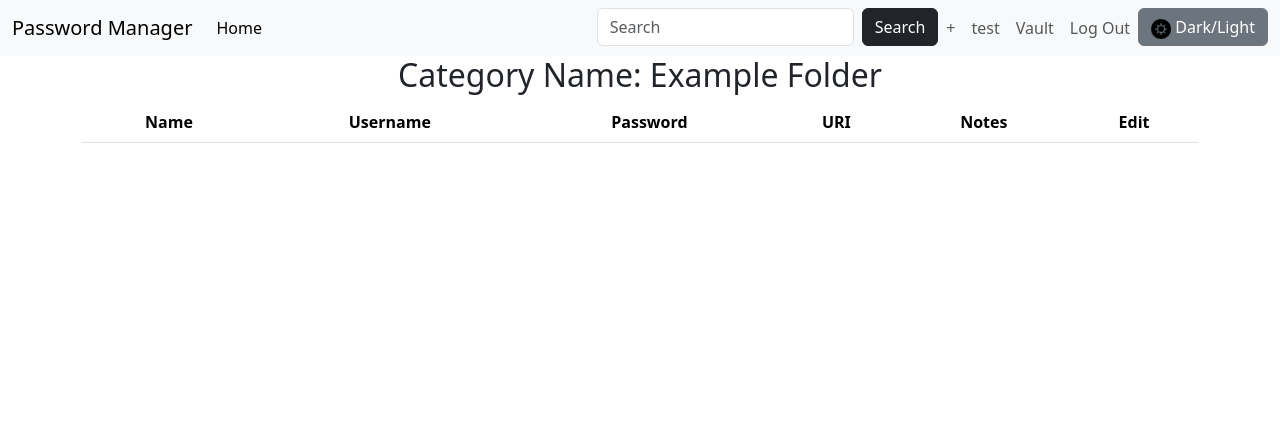
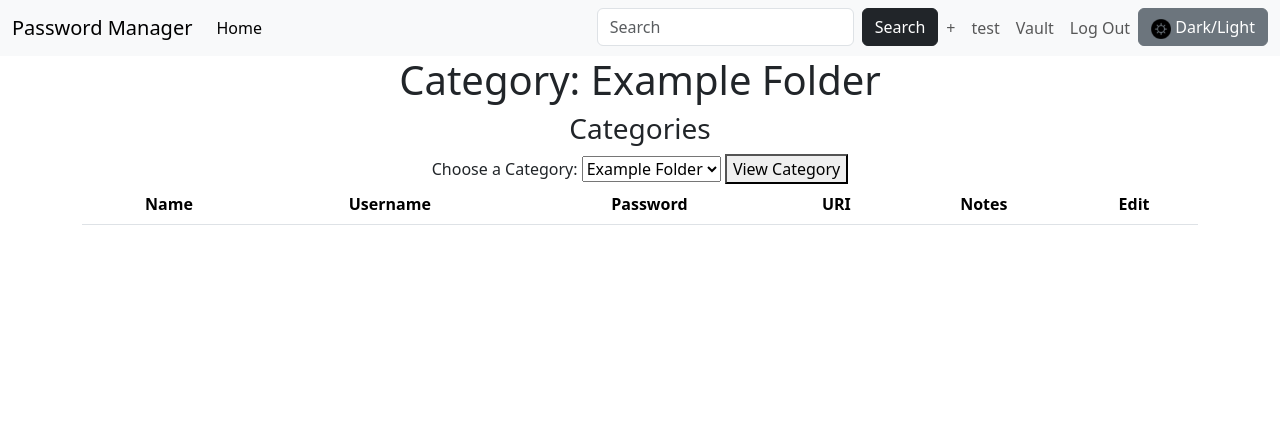
Before and after one commit to quinone/password-manager, a Flask app: a page that uses app/templates/folder.html in a window 1280 px wide. Shown: the top 424 px of the page. Run offline with Flask 3, Linux system fonts and the light colour scheme; the visitor is signed in with stand-in values (Sample User, id 1); data comes from the database, SQL or seed files in the repository; lists and menus that the app fills with data are empty; some libraries are stand-ins or nearby versions.

Commit message:
Fixed generate password to auto populate form

```diff
--- a/app/auth.py
+++ b/app/auth.py
@@ -226,7 +226,7 @@
         # Debug: Print error message
         print("Error Message:", error_message)
         # Render login page with error message
-        flash(error_message, 'warning')
+        flash(error_message, "warning")
         return render_template("index.html", error_message=error_message)
     return render_template("index.html")
 
--- a/app/templates/folder.html
+++ b/app/templates/folder.html
@@ -3,7 +3,25 @@
 
 {% block content %}
 <script src="/MyJavaScript.js" defer></script>
-<h2>Category Name: {{ folder_name }}</h2>
+<h1>Category: {{ folder_name }}</h1>
+
+<div class="left-pane">
+    <h3>Categories</h3>
+    {% if folders %}
+    <form action="{{ url_for('vault.select_folder') }}" method="post">
+        <label for="folder">Choose a Category:</label>
+        <select name="folder" id="folder">
+        {% for folder in folders %}
+            <option value="{{ folder[0] }}">{{ folder[0] }}</option>
+        {% endfor %}
+        </select>
+        <button type="submit">View Category</button>
+    </form>
+    {% else %}
+    <p>No categories available. Please create a new category.</p>
+    {% endif %}
+</div>
+
 <div class="fixed-bottom mb-3">
     <a href="{{ url_for('vault.new_item') }}" class="btn btn-success">Create New Item</a>
     <a href="{{ url_for('vault.new_folder') }}" class="btn btn-info">Create New Category</a>
--- a/app/vault.py
+++ b/app/vault.py
@@ -58,7 +58,7 @@
 
         # Retrieve items with no folder along with decrypted data
         cursor.execute(
-            "SELECT ID, NAME, FOLDER_ID, USERNAME, PASSWORD, URI, NOTES FROM ITEM WHERE FOLDER_ID IS NULL OR FOLDER_ID = 'None' AND USER_ID = ?",
+            "SELECT ID, NAME, FOLDER_ID, USERNAME, PASSWORD, URI, NOTES FROM ITEM WHERE (FOLDER_ID IS NULL OR FOLDER_ID = 'None') AND USER_ID = ?",
             (user_id,),
         )
         items = cursor.fetchall()
@@ -107,6 +107,7 @@
 @bp.route("/new-item", methods=["GET", "POST"])
 @login_required
 def new_item():
+    form = NewItemForm()
     result = ""
     length = request.args.get("total_length", 10, type=int)
     min_capitals = request.args.get("min_capitals", 0, type=int)
@@ -114,13 +115,13 @@
     min_special_chars = request.args.get("min_special_chars", 0, type=int)
     special_chars = []
     special_chars = request.args.getlist("special_chars")
-    print(special_chars)
     password_type = request.args.get("password_type")
     # Handle options
     options = request.args.get("options")
     if options == "username":
         username = generate_username()
         result = username
+        form.username.data = username
 
     elif options == "password":
         result = password_generate_by_type(
@@ -131,16 +132,14 @@
             number_special=min_special_chars,
             special=special_chars,
         )
+        form.password.data = result
     generated_password = result
-    form = NewItemForm()
-    form.password.data = generated_password
+
     user_id = session.get("user_id")
-
-    conn = get_db()
-    cursor = conn.cursor()
-    cursor.execute("SELECT ID, FOLDER_NAME FROM FOLDER WHERE USER_ID = ?", (user_id,))
-    folders = cursor.fetchall()
-    cursor.close()
+    # Retrieve folders
+    folders = query_db(
+        "SELECT ID, FOLDER_NAME FROM FOLDER WHERE USER_ID = ?", (user_id,)
+    )
 
     form.folder_select.choices = [(str(folder[0]), folder[1]) for folder in folders]
     form.folder_select.choices.append(("0", "Add New Folder"))
@@ -266,7 +265,10 @@
 
     form.name.data = item["name"]
     form.username.data = decrypt_data(item["username"])
-    form.password.data = decrypt_data(item["password"])
+    if options == "password":
+        form.password.data = result
+    else:
+        form.password.data = decrypt_data(item["password"])
     form.uri.data = decrypt_data(item["uri"])
     form.notes.data = decrypt_data(item["notes"])
     form.folder_select.data = item["folder_id"]
@@ -337,10 +339,17 @@
         return redirect(url_for("vault.vault"))
     decrypted_items = []
     try:
+        # Retrieve folders
+        folders = query_db(
+            "SELECT FOLDER_NAME, ID FROM FOLDER WHERE USER_ID = ?", (user_id,)
+        )
         # Fetch item IDs based on the folder ID
         items = query_db(
-            "SELECT ID, NAME, FOLDER_ID, USERNAME, PASSWORD, URI, NOTES FROM ITEM WHERE FOLDER_ID = ?",
-            (folder_ID,),
+            "SELECT ID, NAME, FOLDER_ID, USERNAME, PASSWORD, URI, NOTES FROM ITEM WHERE USER_ID = ? AND FOLDER_ID = ?",
+            (
+                user_id,
+                folder_ID,
+            ),
         )
         # added here decryption
         decrypted_items = []
@@ -360,7 +369,7 @@
         print("Database Error:", e)
 
     return render_template(
-        "folder.html", folder_name=folder_name, items=decrypted_items
+        "folder.html", folder_name=folder_name, items=decrypted_items, folders=folders
     )
 
 
```
